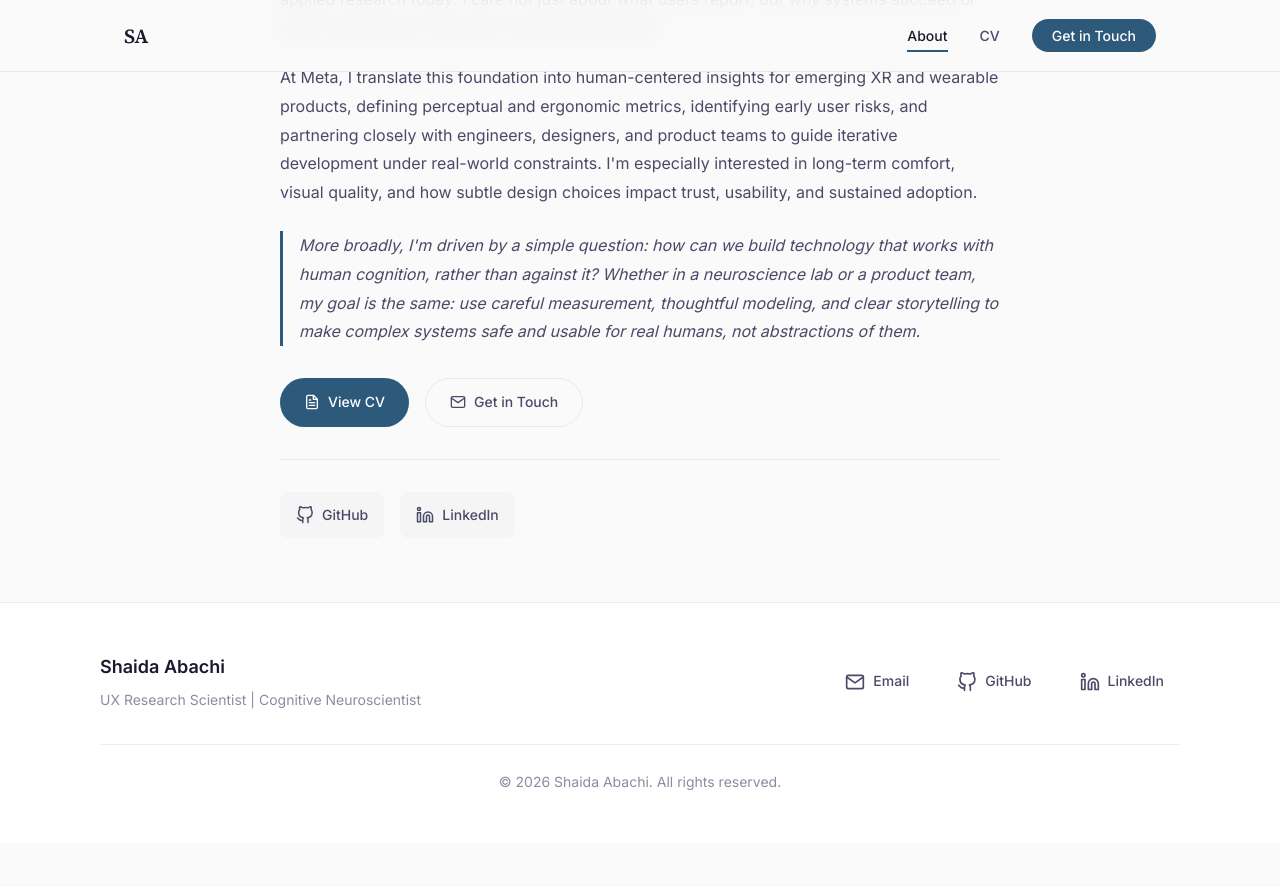
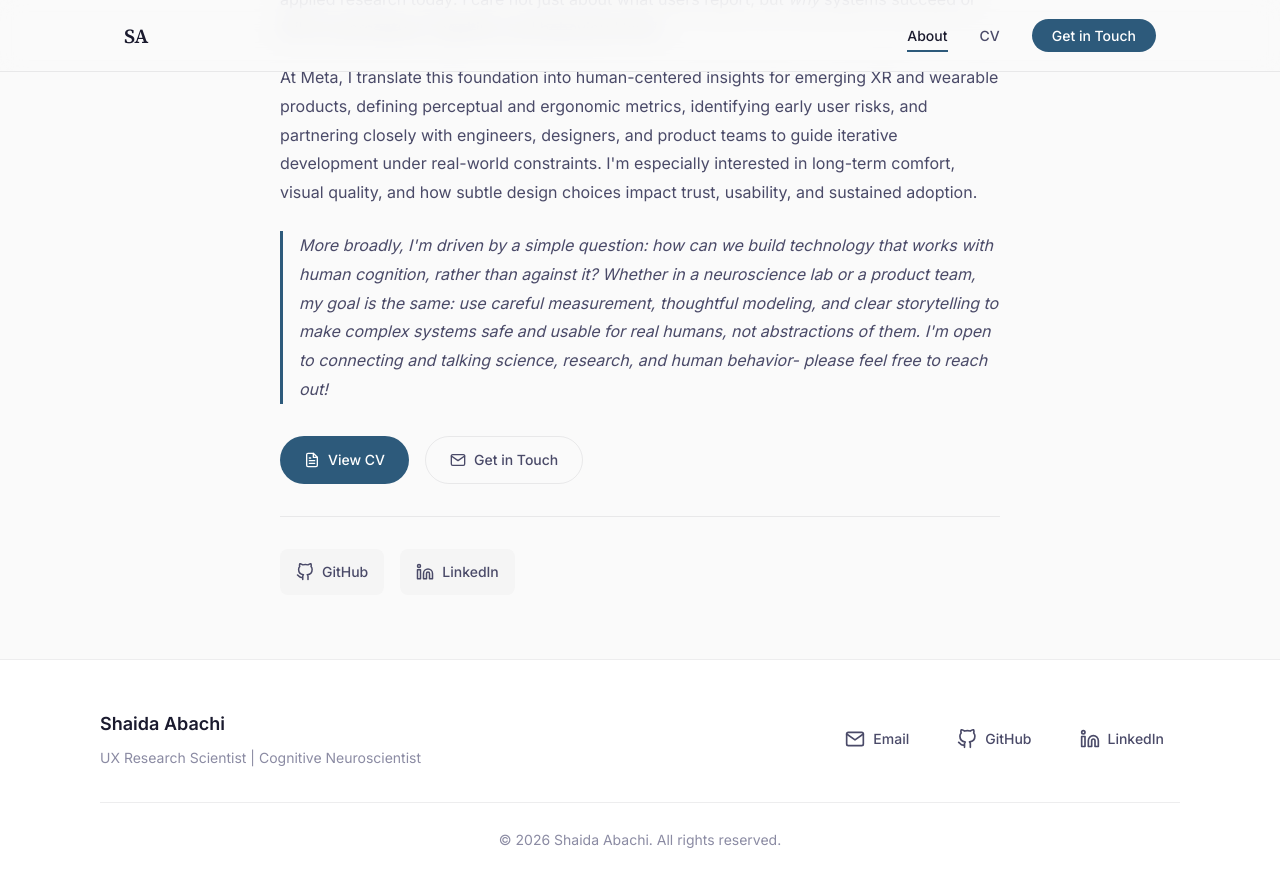
Before and after one commit to shaida-abachi/shaida-abachi.github.io, a Jekyll site: the page built from index.html, in a window 1280 px wide and 900 px high, scrolled down 725 px. Shown: the top 887 px of the window. Built offline with Jekyll 4.4.1, drawn with Linux system fonts in a browser that asks for light colours; before the commit the page ends 1568 px from its top, so only the background shows below that.

Commit message:
Update index.html

```diff
--- a/index.html
+++ b/index.html
@@ -43,7 +43,7 @@ title: Shaida Abachi | UX Research Scientist & Cognitive Neuroscientist
     </p>
 
     <p class="about-closing">
-      More broadly, I'm driven by a simple question: <em>how can we build technology that works with human cognition, rather than against it?</em> Whether in a neuroscience lab or a product team, my goal is the same: use careful measurement, thoughtful modeling, and clear storytelling to make complex systems safe and usable for real humans, not abstractions of them.
+      More broadly, I'm driven by a simple question: <em>how can we build technology that works with human cognition, rather than against it?</em> Whether in a neuroscience lab or a product team, my goal is the same: use careful measurement, thoughtful modeling, and clear storytelling to make complex systems safe and usable for real humans, not abstractions of them. I'm open to connecting and talking science, research, and human behavior- please feel free to reach out!
     </p>
   </div>
 
```
